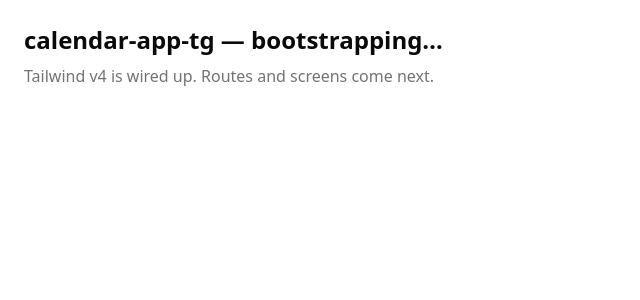
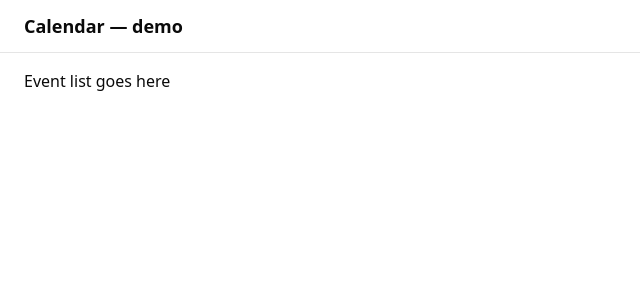
Before and after one commit to webspirio/ua-well-calendar, a React (Vite) app: page / in a window 1280 px wide. Shown: the top 300 px of the page, without its empty margins (0-640 px from the left). Built offline with nearby package versions, Linux system fonts and the light colour scheme.

Commit message:
feat: app shell with React Query + router + layout placeholders

```diff
--- /dev/null
+++ b/src/App.tsx
@@ -0,0 +1,22 @@
+import { QueryClient, QueryClientProvider } from "@tanstack/react-query"
+import { RouterProvider } from "react-router"
+import { Toaster } from "@/components/ui/sonner"
+import { router } from "./router"
+
+const queryClient = new QueryClient({
+  defaultOptions: {
+    queries: {
+      staleTime: 30_000,
+      refetchOnWindowFocus: false,
+    },
+  },
+})
+
+export function App() {
+  return (
+    <QueryClientProvider client={queryClient}>
+      <RouterProvider router={router} />
+      <Toaster richColors position="top-center" />
+    </QueryClientProvider>
+  )
+}
--- /dev/null
+++ b/src/components/AppLayout.tsx
@@ -0,0 +1,14 @@
+import { Outlet } from "react-router"
+
+export function AppLayout() {
+  return (
+    <div className="min-h-screen flex flex-col">
+      <header className="border-b px-6 py-3">
+        <h1 className="text-lg font-semibold">Calendar — demo</h1>
+      </header>
+      <main className="flex-1 px-6 py-4">
+        <Outlet />
+      </main>
+    </div>
+  )
+}
--- a/src/main.tsx
+++ b/src/main.tsx
@@ -1,14 +1,10 @@
 import { StrictMode } from "react"
 import { createRoot } from "react-dom/client"
+import { App } from "./App"
 import "./index.css"
 
 createRoot(document.getElementById("root")!).render(
   <StrictMode>
-    <div className="p-6">
-      <h1 className="text-2xl font-semibold">calendar-app-tg — bootstrapping…</h1>
-      <p className="text-muted-foreground mt-2">
-        Tailwind v4 is wired up. Routes and screens come next.
-      </p>
-    </div>
+    <App />
   </StrictMode>,
 )
--- /dev/null
+++ b/src/router.tsx
@@ -0,0 +1,14 @@
+import { createBrowserRouter } from "react-router"
+import { AppLayout } from "@/components/AppLayout"
+
+export const router = createBrowserRouter([
+  {
+    path: "/",
+    element: <AppLayout />,
+    children: [
+      { index: true, element: <div>Event list goes here</div> },
+      { path: "event/:id", element: <div>Event detail goes here</div> },
+      { path: "admin/new", element: <div>Admin new goes here</div> },
+    ],
+  },
+])
```
